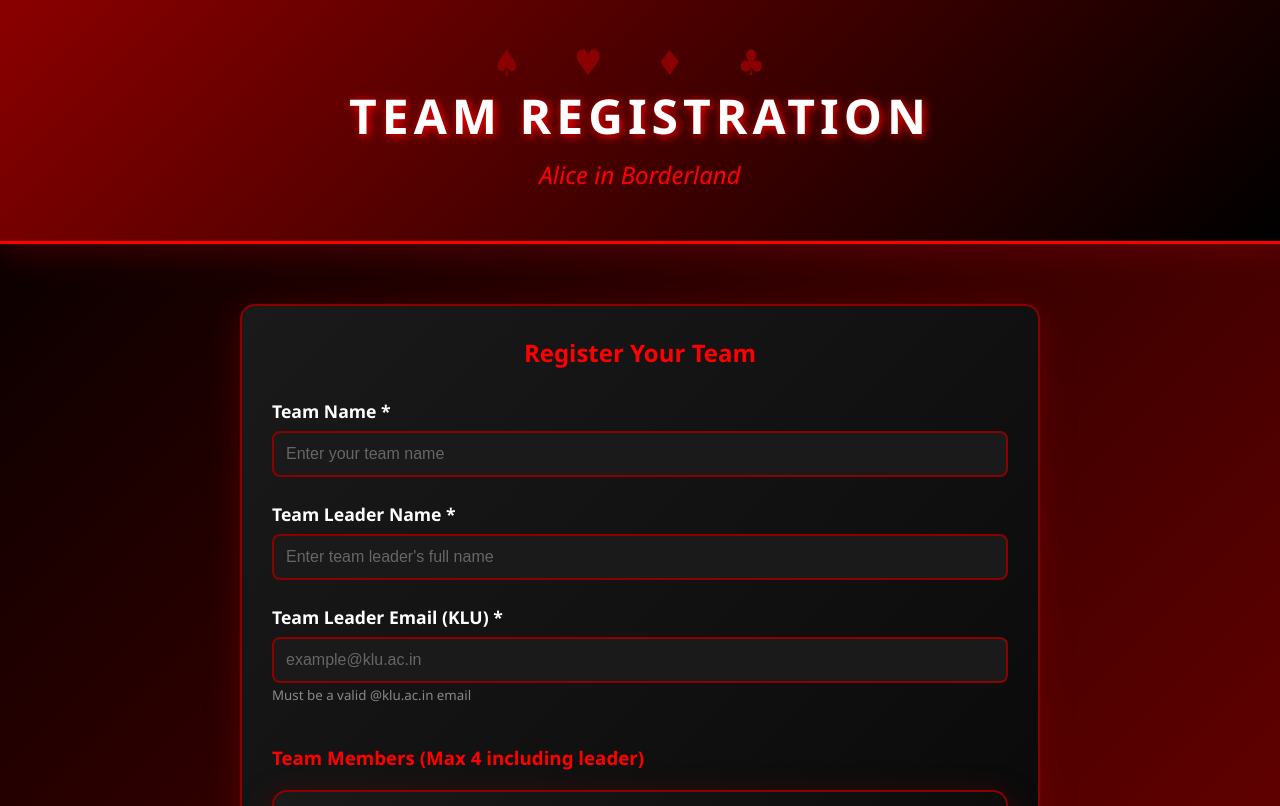
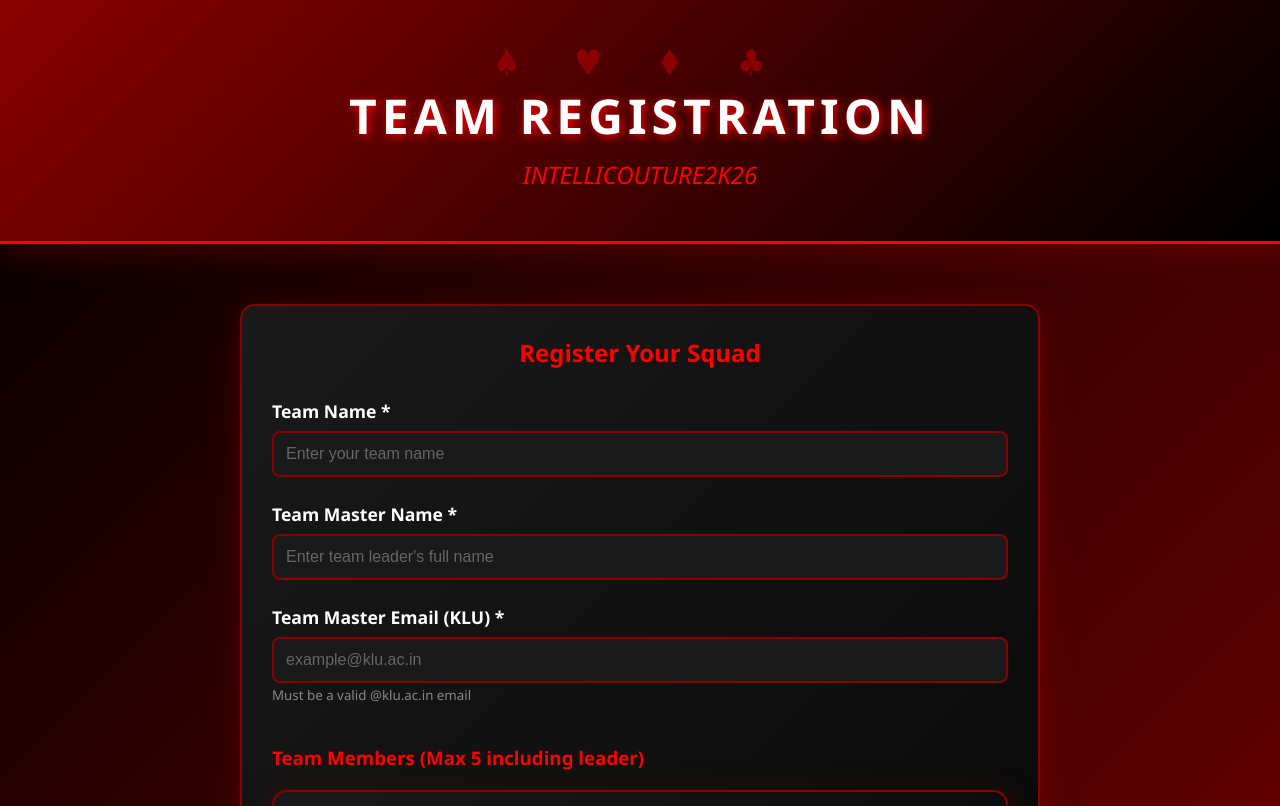
Before and after one commit to Imamsa786/oss-hackathon, a website: page frontend/register.html in a window 1280 px wide. Shown: the top 806 px of the page. Drawn offline with Linux system fonts and the light colour scheme.

Commit message:
Update register.html

```diff
--- a/frontend/register.html
+++ b/frontend/register.html
@@ -14,13 +14,13 @@
     <header>
         <div class="card-symbols">♠ ♥ ♦ ♣</div>
         <h1 class="logo">TEAM REGISTRATION</h1>
-        <p class="subtitle">Alice in Borderland</p>
+        <p class="subtitle">INTELLICOUTURE2K26</p>
     </header>
 
     <div class="container">
         <div class="card" style="max-width: 800px; margin: 40px auto;">
             <h2 style="text-align: center; color: var(--bright-red); margin-bottom: 30px;">
-                Register Your Team
+                Register Your Squad
             </h2>
 
             <form id="registrationForm">
@@ -31,12 +31,12 @@
                 </div>
 
                 <div class="form-group">
-                    <label for="teamLeaderName">Team Leader Name *</label>
+                    <label for="teamLeaderName">Team Master Name *</label>
                     <input type="text" id="teamLeaderName" required placeholder="Enter team leader's full name">
                 </div>
 
                 <div class="form-group">
-                    <label for="teamLeaderEmail">Team Leader Email (KLU) *</label>
+                    <label for="teamLeaderEmail">Team Master Email (KLU) *</label>
                     <input type="email" id="teamLeaderEmail" required placeholder="example@klu.ac.in">
                     <small style="color: #888;">Must be a valid @klu.ac.in email</small>
                 </div>
@@ -44,14 +44,14 @@
                 <!-- Team Members Section -->
                 <div style="margin: 40px 0;">
                     <h3 style="color: var(--bright-red); margin-bottom: 20px;">
-                        Team Members (Max 4 including leader)
+                        Team Members (Max 5 including leader)
                     </h3>
                     <div id="membersContainer"></div>
                     <button type="button" id="addMemberBtn" class="btn" style="margin-top: 20px;">
                         + Add Team Member
                     </button>
                     <p style="color: #888; margin-top: 10px; font-size: 0.9rem;">
-                        You can add 1-4 members. Click "Add Team Member" to include yourself and others.
+                        You can add 1-5 members. Click "Add Team Member" to include yourself and others.
                     </p>
                 </div>
 
```
